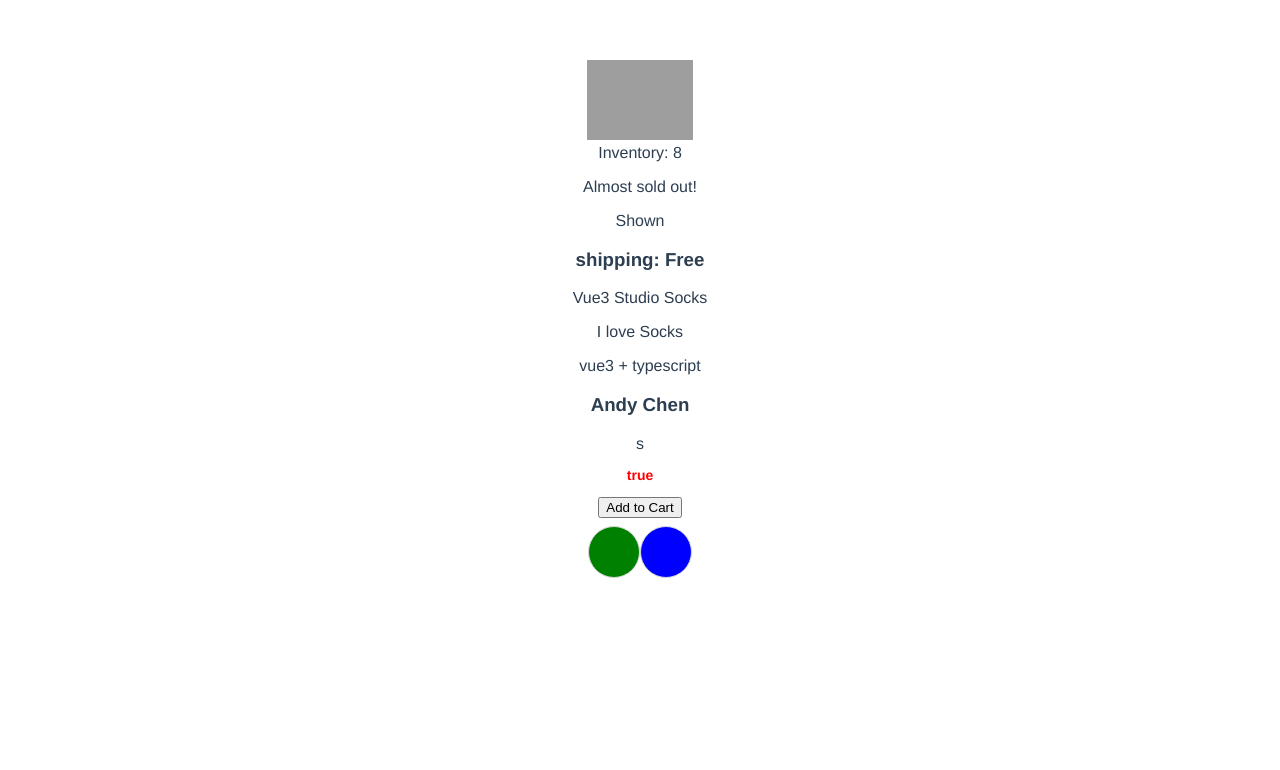
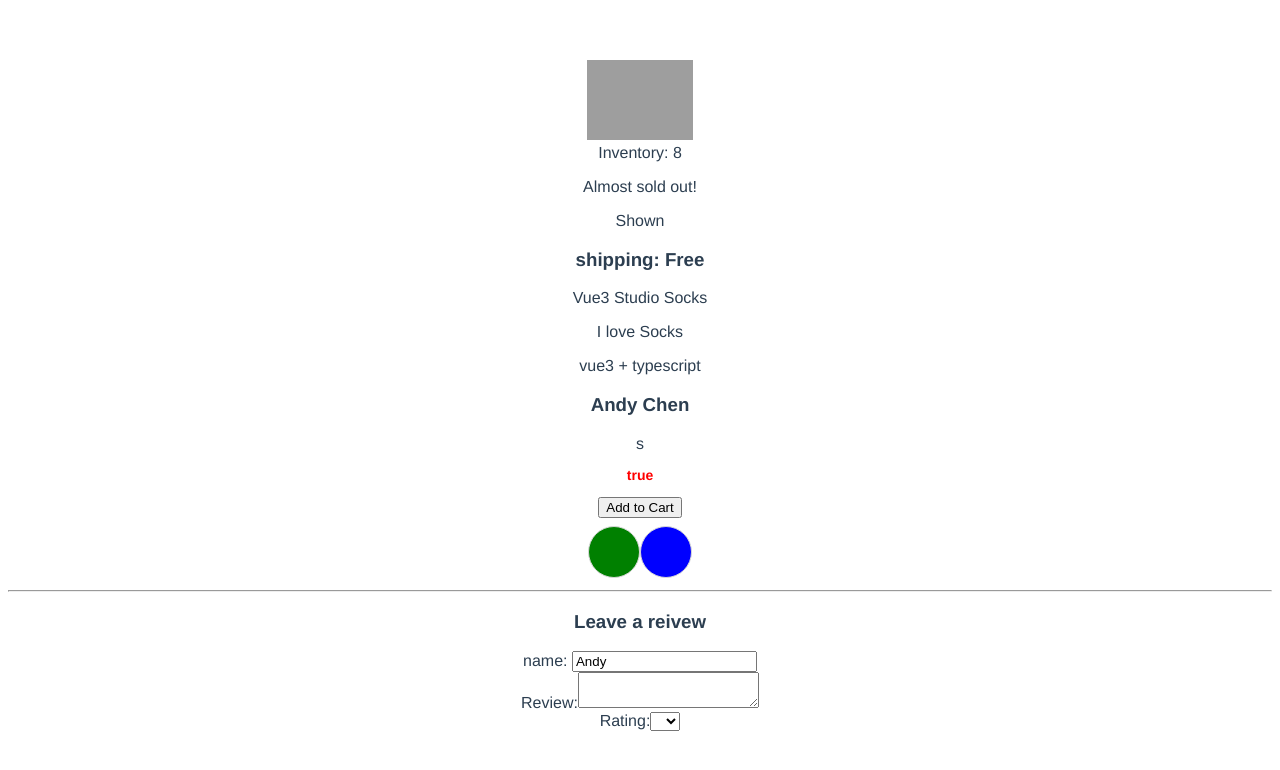
Before and after one commit to tjcchen/vue3-typescript-proj, a Vue app: page / in a window 1280 px wide. Shown: the top 770 px of the page. Built offline with nearby package versions, Linux system fonts and the light colour scheme; grey boxes are pictures that could not be loaded.

Commit message:
feat: add review form component

```diff
--- a/src/App.vue
+++ b/src/App.vue
@@ -5,18 +5,26 @@
   <p v-else-if="inventory <= 10 && inventory > 0">Almost sold out!</p>
   <p v-else>Out of Stock</p>
   <p v-show="inStock">Shown</p>
-  <product-display :premium="premium" :inStock="inStock" @addToCart="updateCart"></product-display>
+  <product-display
+    :premium="premium"
+    :inStock="inStock"
+    @addToCart="updateCart"
+  />
+  <hr/>
+  <review-form></review-form>
 </template>
 
 <script lang="ts">
 import { defineComponent, computed } from 'vue';
 import { print } from './utils/utils';
 import ProductDisplay from './components/ProductDisplay.vue';
+import ReviewForm from './components/ReviewForm.vue';
 
 export default defineComponent({
   name: 'App',
   components: {
-    ProductDisplay
+    ProductDisplay,
+    ReviewForm,
   },
   data() {
     return {
--- /dev/null
+++ b/src/components/ReviewForm.vue
@@ -0,0 +1,55 @@
+<template>
+  <div>
+    <form action="#" method="post" class="review-form" @submit.prevent="onSubmit">
+      <h3>Leave a reivew</h3>
+      <label for="name">name: </label>
+      <input id="name" v-model="name" @change="printName"/>
+      <br/>
+      <label for="review">Review:</label>
+      <textarea id="review" v-model="review"></textarea>
+      <br/>
+      <label for="rating">Rating:</label>
+      <select id="rating" v-model.number="rating">
+        <option>5</option>
+        <option>4</option>
+        <option>3</option>
+        <option>2</option>
+        <option>1</option>
+      </select>
+    </form>
+  </div>
+</template>
+
+<script lang="ts">
+import { defineComponent } from 'vue';
+
+export default defineComponent({
+  data() {
+    return {
+      name: 'Andy',
+      review: '',
+      rating: null,
+    };
+  },
+  methods: {
+    printName() {
+      console.log(this.name);
+    },
+    onSubmit() {
+      let productReview = {
+        name: this.name,
+        review: this.review,
+        rating: this.rating,
+      };
+      this.$emit('review-submitted', productReview);
+      this.name = '';
+      this.review = '';
+      this.rating = null;
+    }
+  }
+});
+</script>
+
+<style>
+
+</style>
```
